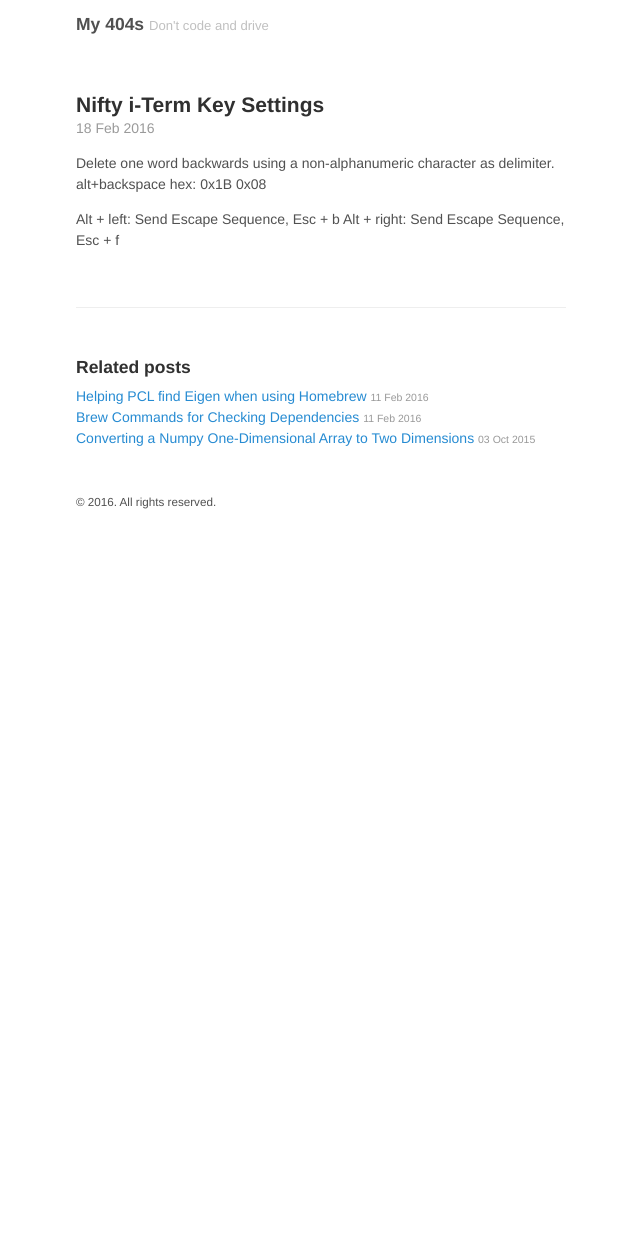
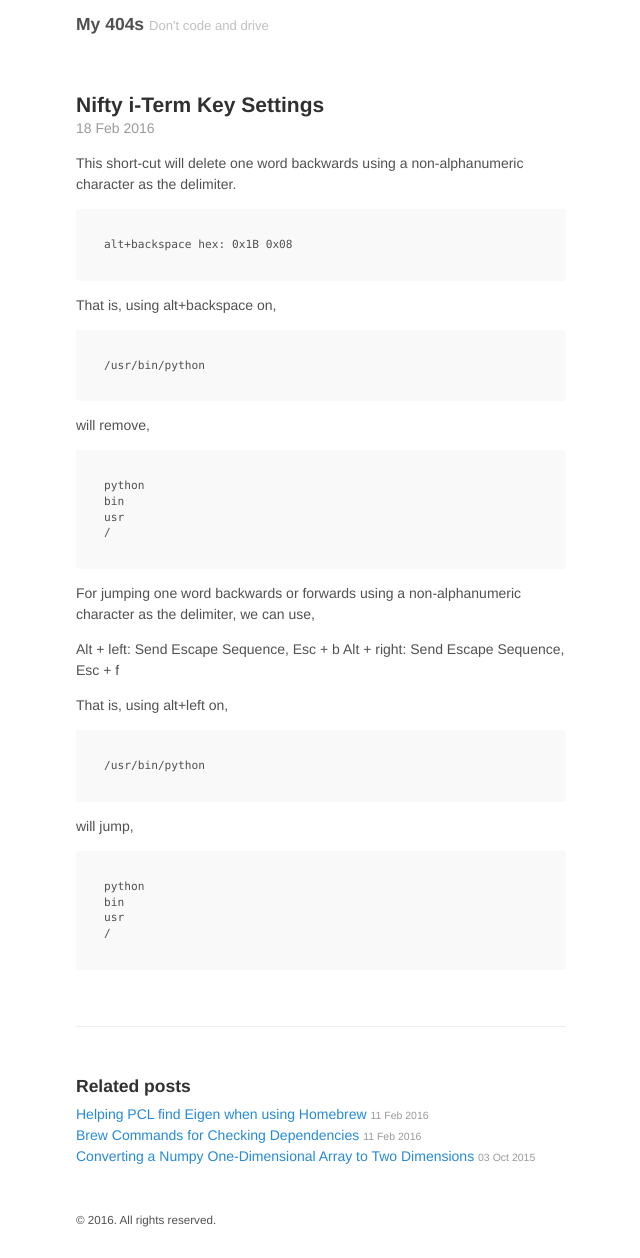
Before and after one commit to MartinHjelm/MartinHjelm.github.io, a Jekyll site: the page built from _posts/2016-02-18-Nifty-iTerminal-Key-Settings.md, in a window 1280 px wide. Shown: the whole page, without its empty margins (319-959 px from the left). Built offline with Jekyll 4.4.1, drawn with Linux system fonts in a browser that asks for light colours; before the commit the page ends 900 px from its top, so only the background shows below that.

Commit message:
Fixed layout and clarified post

```diff
--- a/_posts/2016-02-18-Nifty-iTerminal-Key-Settings.md
+++ b/_posts/2016-02-18-Nifty-iTerminal-Key-Settings.md
@@ -2,8 +2,33 @@
 layout: post
 title: Nifty i-Term Key Settings
 ---
-Delete one word backwards using a non-alphanumeric character as delimiter.
-alt+backspace hex: 0x1B 0x08
+This short-cut will delete one word backwards using a non-alphanumeric character as the delimiter.
+
+    alt+backspace hex: 0x1B 0x08
+
+That is, using alt+backspace on,
+
+    /usr/bin/python
+
+will remove,
+
+    python
+    bin
+    usr
+    /
+
+For jumping one word backwards or forwards using a non-alphanumeric character as the delimiter, we can use,
 
 Alt + left: Send Escape Sequence, Esc + b
 Alt + right: Send Escape Sequence, Esc + f
+
+That is, using alt+left on,
+
+    /usr/bin/python
+
+will jump,
+
+    python
+    bin
+    usr
+    /
```
